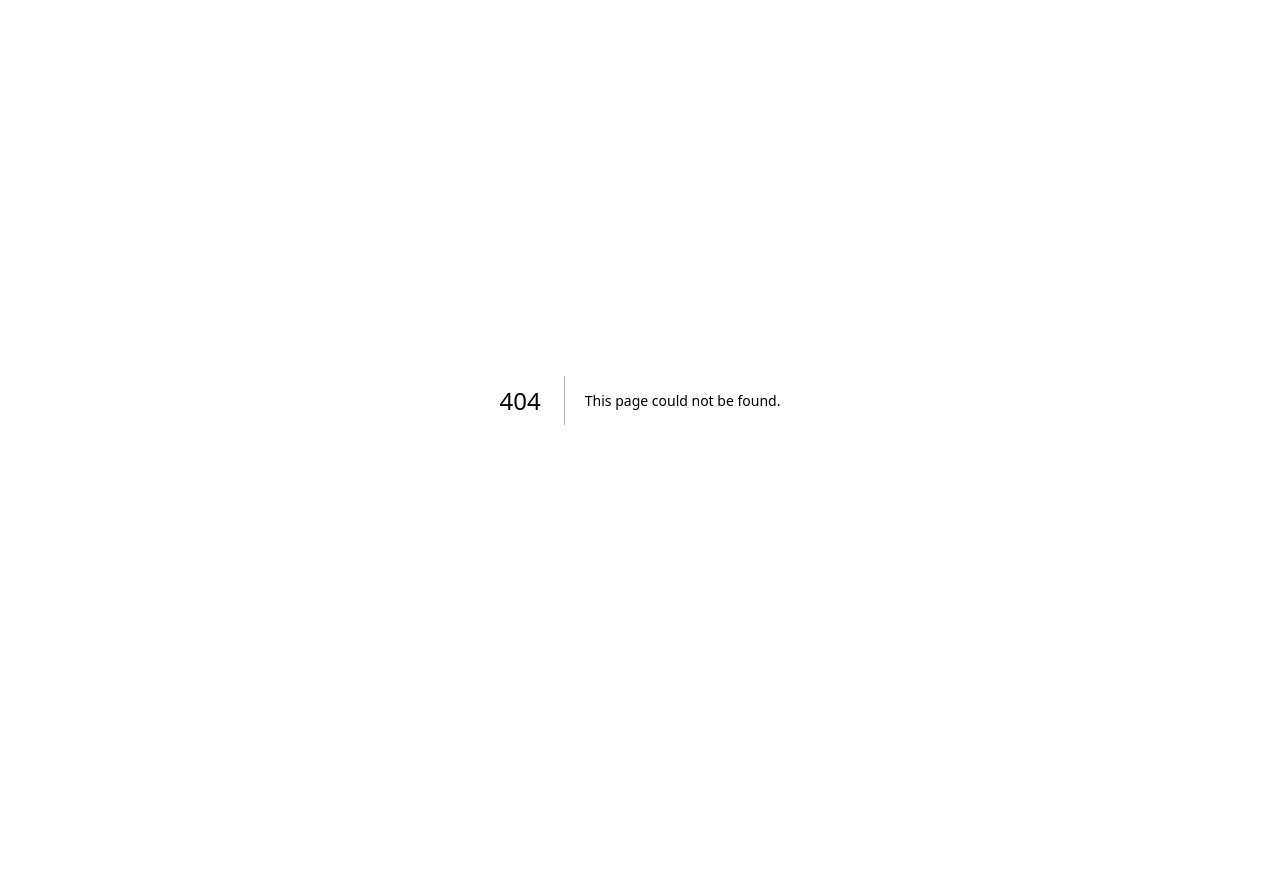
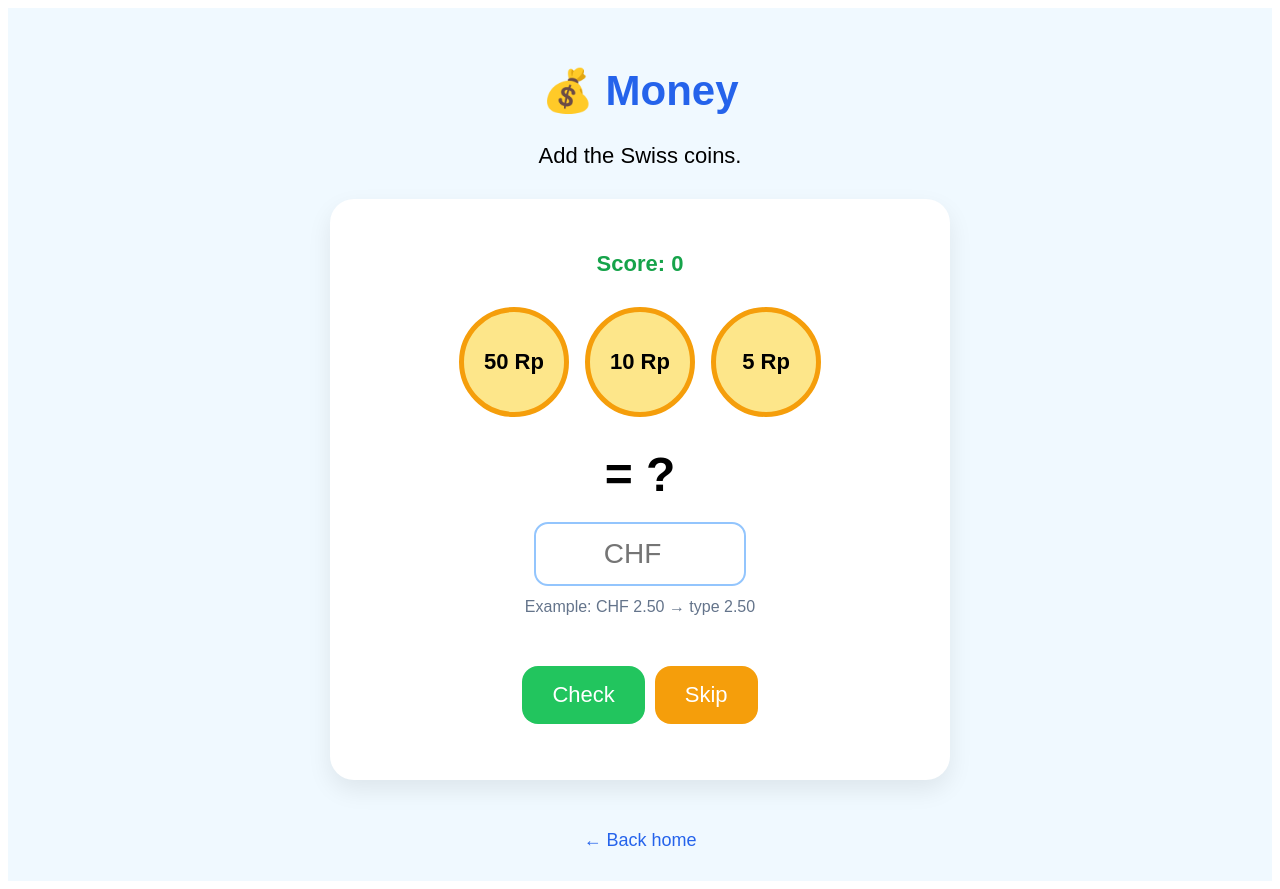
Before and after one commit to ossthun/kids, a Next.js app: page /money in a window 1280 px wide. Before the commit this address had no page. Before the commit the page ends 800 px from the top, so only its background shows below. Built offline with nearby package versions, Linux system fonts and the light colour scheme.

Commit message:
Add MoneyPage component for coin addition game

```diff
--- /dev/null
+++ b/pages/money.js
@@ -0,0 +1,219 @@
+import { useState, useEffect } from "react";
+import { getLanguage, translations } from "../translations";
+
+const coins = [5, 10, 20, 50, 100, 200, 500];
+
+function randomCoin() {
+  return coins[Math.floor(Math.random() * coins.length)];
+}
+
+function formatCHF(cents) {
+  return `CHF ${(cents / 100).toFixed(2)}`;
+}
+
+function createQuestion() {
+  const coin1 = randomCoin();
+  const coin2 = randomCoin();
+  const coin3 = randomCoin();
+
+  const total = coin1 + coin2 + coin3;
+
+  return {
+    coins: [coin1, coin2, coin3],
+    answer: total
+  };
+}
+
+function coinLabel(cents) {
+  if (cents < 100) return `${cents} Rp`;
+  return `CHF ${cents / 100}`;
+}
+
+export default function MoneyPage() {
+  const [language, setLanguage] = useState("en");
+  const [question, setQuestion] = useState(createQuestion());
+  const [answer, setAnswer] = useState("");
+  const [message, setMessage] = useState("");
+  const [score, setScore] = useState(0);
+
+  useEffect(() => {
+    setLanguage(getLanguage());
+  }, []);
+
+  const t = translations[language];
+
+  const nextQuestion = () => {
+    setQuestion(createQuestion());
+    setAnswer("");
+  };
+
+  const checkAnswer = () => {
+    const userCents = Math.round(Number(answer) * 100);
+
+    if (userCents === question.answer) {
+      setMessage(t.correct);
+      setScore((prev) => prev + 1);
+      nextQuestion();
+    } else {
+      setMessage(t.tryAgain);
+    }
+  };
+
+  return (
+    <main style={styles.page}>
+      <h1 style={styles.title}>💰 Money</h1>
+
+      <p style={styles.subtitle}>
+        Add the Swiss coins.
+      </p>
+
+      <div style={styles.card}>
+        <p style={styles.score}>{t.score}: {score}</p>
+
+        <div style={styles.coins}>
+          {question.coins.map((coin, index) => (
+            <div key={index} style={styles.coin}>
+              {coinLabel(coin)}
+            </div>
+          ))}
+        </div>
+
+        <p style={styles.question}>
+          = ?
+        </p>
+
+        <input
+          value={answer}
+          onChange={(e) => setAnswer(e.target.value)}
+          onKeyDown={(e) => {
+            if (e.key === "Enter") checkAnswer();
+          }}
+          type="number"
+          step="0.05"
+          placeholder="CHF"
+          style={styles.input}
+        />
+
+        <p style={styles.hint}>
+          Example: {formatCHF(250)} → type 2.50
+        </p>
+
+        <br />
+
+        <button onClick={checkAnswer} style={styles.checkButton}>
+          {t.check}
+        </button>
+
+        <button onClick={nextQuestion} style={styles.skipButton}>
+          {t.skip}
+        </button>
+
+        <p style={styles.message}>{message}</p>
+      </div>
+
+      <a href="/" style={styles.backLink}>
+        {t.backHome}
+      </a>
+    </main>
+  );
+}
+
+const styles = {
+  page: {
+    minHeight: "100vh",
+    background: "#f0f9ff",
+    padding: "30px",
+    textAlign: "center",
+    fontFamily: "Arial, sans-serif"
+  },
+  title: {
+    fontSize: "42px",
+    color: "#2563eb"
+  },
+  subtitle: {
+    fontSize: "22px"
+  },
+  card: {
+    maxWidth: "560px",
+    margin: "30px auto",
+    background: "white",
+    borderRadius: "24px",
+    padding: "30px",
+    boxShadow: "0 10px 25px rgba(0,0,0,0.08)"
+  },
+  score: {
+    fontSize: "22px",
+    fontWeight: "bold",
+    color: "#16a34a"
+  },
+  coins: {
+    display: "flex",
+    justifyContent: "center",
+    gap: "16px",
+    flexWrap: "wrap",
+    margin: "30px 0"
+  },
+  coin: {
+    width: "100px",
+    height: "100px",
+    borderRadius: "50%",
+    background: "#fde68a",
+    border: "5px solid #f59e0b",
+    display: "flex",
+    alignItems: "center",
+    justifyContent: "center",
+    fontSize: "22px",
+    fontWeight: "bold"
+  },
+  question: {
+    fontSize: "48px",
+    fontWeight: "bold",
+    margin: "20px 0"
+  },
+  input: {
+    width: "180px",
+    padding: "14px",
+    fontSize: "28px",
+    textAlign: "center",
+    borderRadius: "14px",
+    border: "2px solid #93c5fd"
+  },
+  hint: {
+    fontSize: "16px",
+    color: "#64748b",
+    marginTop: "12px"
+  },
+  checkButton: {
+    marginTop: "16px",
+    marginRight: "10px",
+    padding: "16px 30px",
+    background: "#22c55e",
+    color: "white",
+    border: "none",
+    borderRadius: "16px",
+    fontSize: "22px",
+    cursor: "pointer"
+  },
+  skipButton: {
+    marginTop: "16px",
+    padding: "16px 30px",
+    background: "#f59e0b",
+    color: "white",
+    border: "none",
+    borderRadius: "16px",
+    fontSize: "22px",
+    cursor: "pointer"
+  },
+  message: {
+    fontSize: "26px",
+    fontWeight: "bold",
+    marginTop: "24px"
+  },
+  backLink: {
+    display: "inline-block",
+    marginTop: "20px",
+    color: "#2563eb",
+    fontSize: "18px",
+    textDecoration: "none"
+  }
+};
```
